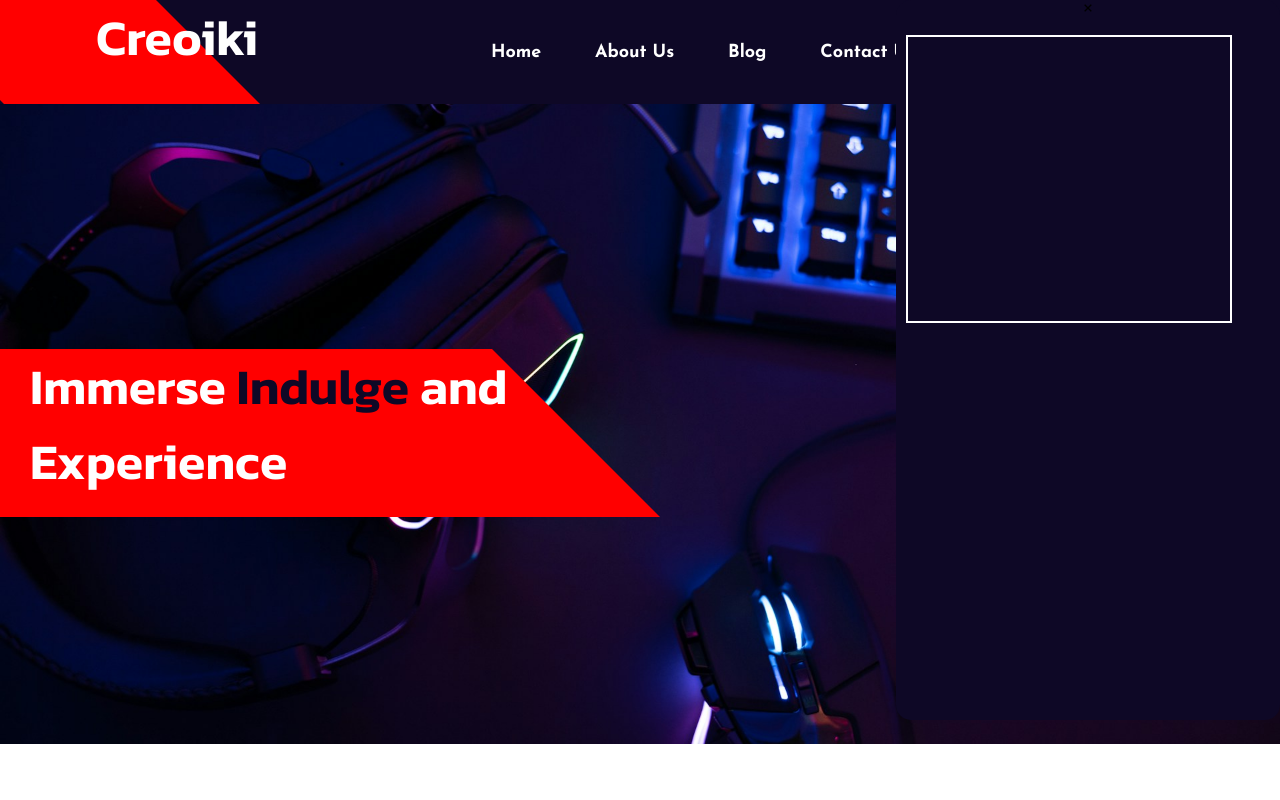
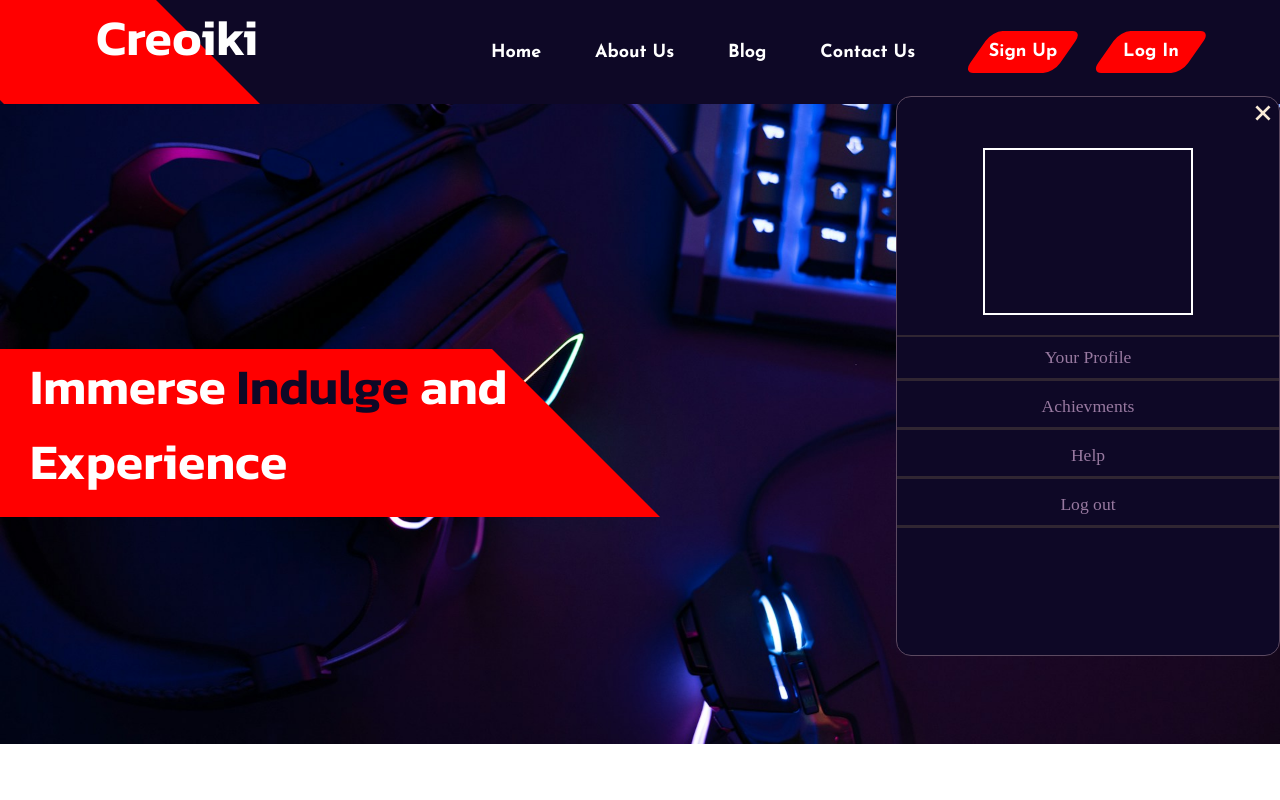
Before and after one commit to Azzpect/CREOIKI, a plain HTML site: page website/index.html in a window 1280 px wide. Shown: the top 800 px of the page. Drawn offline with nearby package versions, Linux system fonts and the light colour scheme; a web font is replaced by a local one.

Commit message:
Menu added

```diff
--- a/website/index.html
+++ b/website/index.html
@@ -50,11 +50,18 @@
             </a>
         </div>
     </footer>
-    <div class="menu">
-        <i class='bx bx-x'></i>
+    <div class="menu-items-container">
+        <i class='bx bx-x' id="Cross"></i>
         <div class="card">
 
         </div>
+        <hr>
+            <div class="menu">
+                <a href="#"><p>Your Profile</p></a>
+                <a href="#"><p>Achievments</p></a>
+                <a href="#"><p>Help</p></a>
+                <a href="#"><p>Log out</p></a>
+            </div>
 
     </div>
 </body>
--- a/website/public/css/profile.css
+++ b/website/public/css/profile.css
@@ -1,6 +1,7 @@
 @import url('https://fonts.googleapis.com/css2?family=Anta&display=swap');
 *{
     margin: 0;padding: 0;
+    box-sizing: border-box;
 }
 body{
     background: url("../images/bg.jpg") no-repeat center center/cover;
@@ -51,32 +52,38 @@ display: none;
     font-family: Anta;
 }
 .profile-body>.edit{
-    width: 100%;
+    width: 85%;
     height: 12%;
 }
 .profile-body>.edit>p{
-    color:rgb(152 121 160);;
+    color:rgb(152 121 160);
     font-size: 18px;
     font-family: Anta;
     font-weight: bolder;
     margin: 0 0 5px 10px;
 }
-.profile-body>.edit>#Bio{
-    width: 98%;
-    height: 22px;
+.profile-body>.edit>#bio{
+    height: 35px;
+
+
+}
+.profile-body>.edit>.input{
+    width: 100%;
+    height: 27px;
     border-radius: 5px;
     padding: 3px;
-
+    outline: none;
 }
-.profile-body>.edit>#Username{
-    width: 98%;
-    height: 22px;
-    border-radius: 5px;
-    padding: 3px;
+.profile-body>.btn{
+    height: 40px;
+    width: 125px;
+    border-radius: 22px;
+    background-color:  rgb(43 35 67);
+    border: none;
+    color: aliceblue;
+    box-shadow:  5px 5px 5px 2px black;
+    font-size: 16px;
+    font-family: Anta;
+    align-self: flex-start;
+    margin:2% 8%;
 }
-.profile-body>.edit>#Name{
-    width: 98%;
-    height: 22px;
-    border-radius: 5px;
-    padding: 3px;
-}
--- a/website/public/css/style.css
+++ b/website/public/css/style.css
@@ -2,6 +2,7 @@
 @import url('https://fonts.googleapis.com/css2?family=Kanit:ital,wght@0,100;0,200;0,300;0,400;0,500;0,600;0,700;0,800;0,900;1,100;1,200;1,300;1,400;1,500;1,600;1,700;1,800;1,900&display=swap');
 /* Josefin Sans Font */
 @import url('https://fonts.googleapis.com/css2?family=Josefin+Sans:ital,wght@0,100..700;1,100..700&family=Kanit:ital,wght@0,100;0,200;0,300;0,400;0,500;0,600;0,700;0,800;0,900;1,100;1,200;1,300;1,400;1,500;1,600;1,700;1,800;1,900&display=swap');
+@import url('https://fonts.googleapis.com/css2?family=Anta&display=swap');
 
 * {
     margin: 0;
@@ -210,25 +211,50 @@ header {
     color: aliceblue;
     align-self: flex-end;
 }
-.menu{
+.menu-items-container{
     position: absolute;
-    top:0;
+    top:12vh;
     right: 0;
     display: flex;
     flex-direction: column;
     align-items: center;
     width: 30vw;
-    height: 90vh;
+    height: 70vh;
     margin: auto;
     background-color:#0e0826;
     border-radius: 15px;
+    border: 1px solid rgb(91, 73, 96);
 }
-.menu>.card{
+.menu-items-container>.card{
     border: 2px solid white;
-    width: 85%;
-    height: 40%;
-    margin:5% 10% 5% 0;
+    width: 55%;
+    height: 30%;
+    margin:5% 5%;
 }
-i>bx {
-    width: 10px;
+hr{
+    width: 100%;
+    border:1.5px solid rgb(48, 38, 50);
 }
+#Cross{
+   align-self: flex-end;
+   font-size: 2rem;
+   color: antiquewhite;
+   cursor: pointer;
+}
+.menu-items-container>.menu{
+    width: 100%;
+    display: flex;
+    flex-direction: column;
+    row-gap: 5px;
+    align-items: center;
+}
+.menu-items-container>.menu>a{
+    color:rgb(152 121 160);
+    text-decoration: none;
+    text-align: center;
+    border-bottom: 3px solid rgb(48, 38, 50);
+    width: 100%;
+    padding: 10px 0;
+    font-size: 1.1rem;
+    font-family: Anta;
+}
```
Also changed, not shown: website/profile.html (+7 -5 lines).
